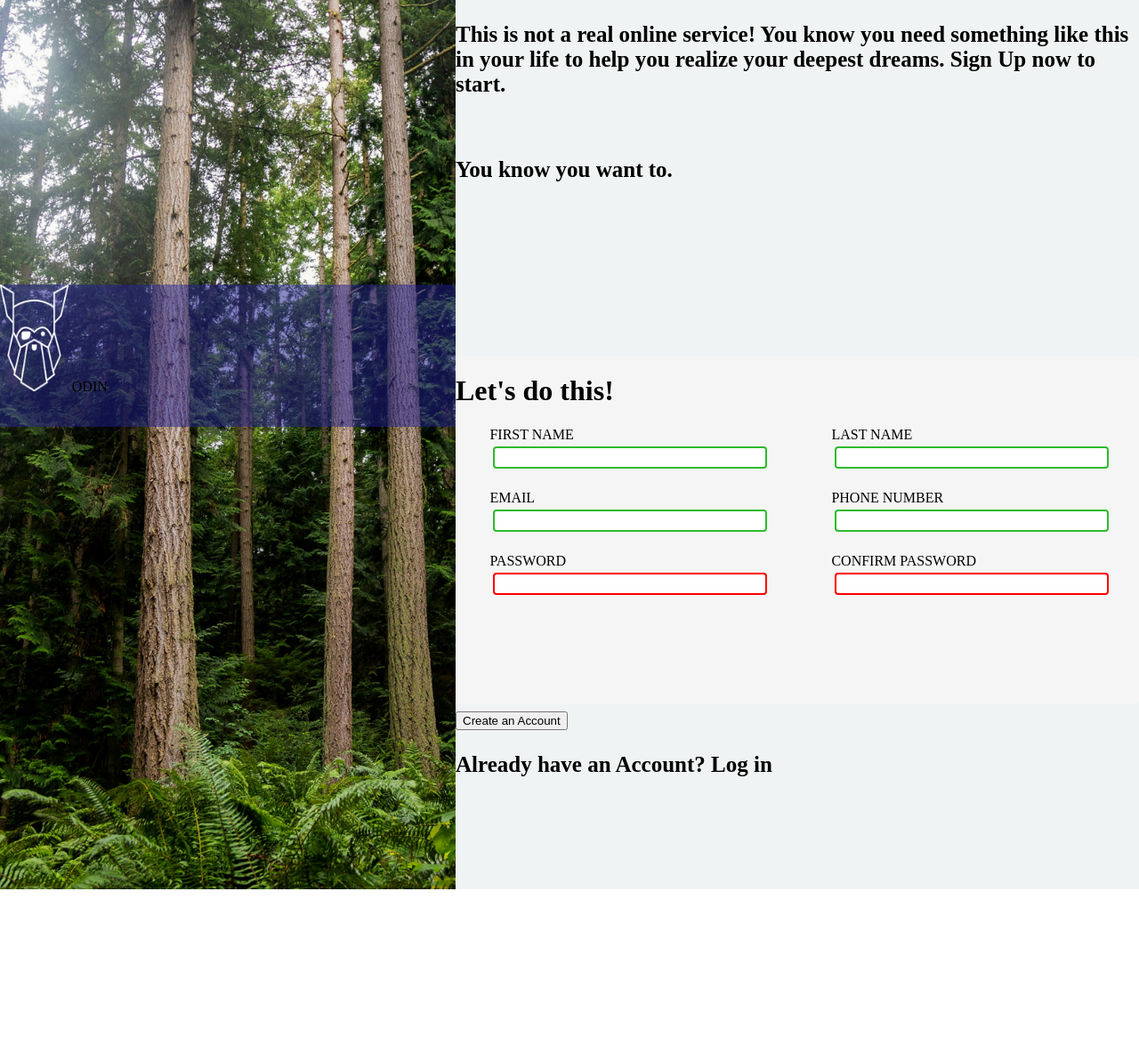
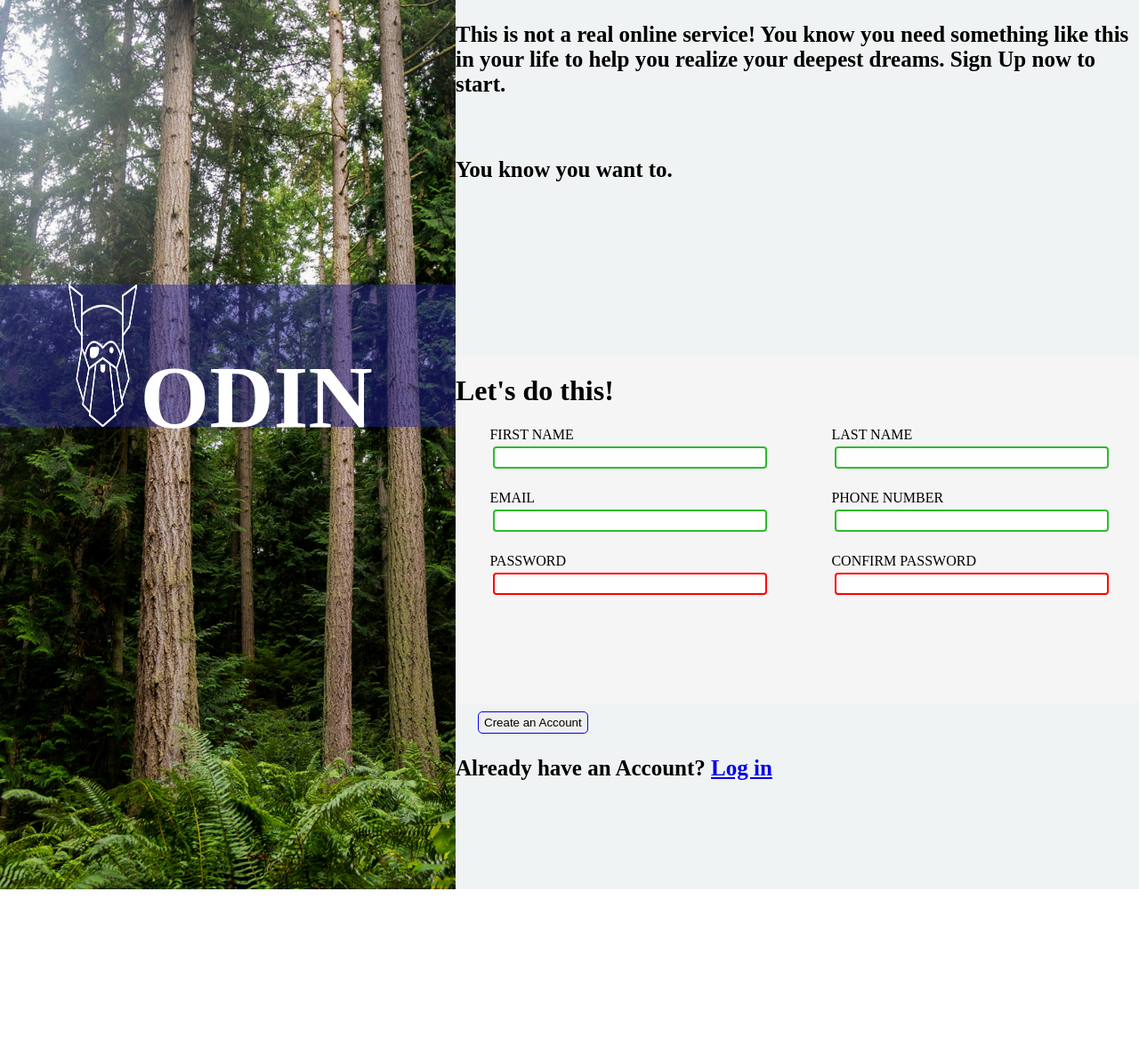
Before and after one commit to mawuliro/signupform, a plain HTML site: page index.html in a window 1280 px wide. Shown: the whole page at 89% size. Drawn offline with Linux system fonts and the light colour scheme.

Commit message:
Almost done

```diff
--- a/index.html
+++ b/index.html
@@ -49,7 +49,7 @@
             </div>
             <div class="content-2 submission">
                 <button type="submit">Create an Account</button>
-                <p>Already have an Account? <span>Log in</span></p>
+                <p>Already have an Account? <span><a href="#">Log in</a></span></p>
             </div>
         </div>
     </div>
--- a/styles.css
+++ b/styles.css
@@ -110,3 +110,29 @@ form {
     font-size: 25px;
     font-family: 'Times New Roman', Times, serif;
 }
+
+.content-1 img {
+    display: inline-block;
+    height: 100%;
+    margin: auto auto auto 15%;
+}
+
+.content-1 span {
+    display: inline-block;
+    font-family: Norse;
+    font-weight: bold;
+    font-size: 100px;
+    margin: auto;
+    margin-bottom: 5px;
+    color: white;
+}
+
+button {
+    height: 25px;
+    display: inline-block;
+    margin-left: 25px;
+    border: 1px solid blue;
+    color: black;
+    border-radius: 5px;
+
+}
```
